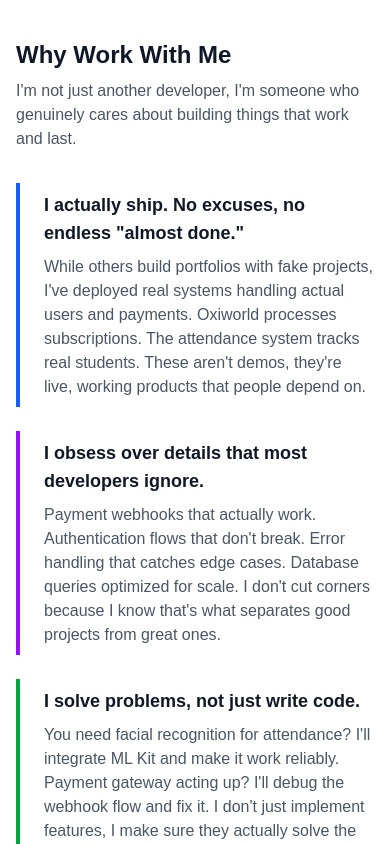
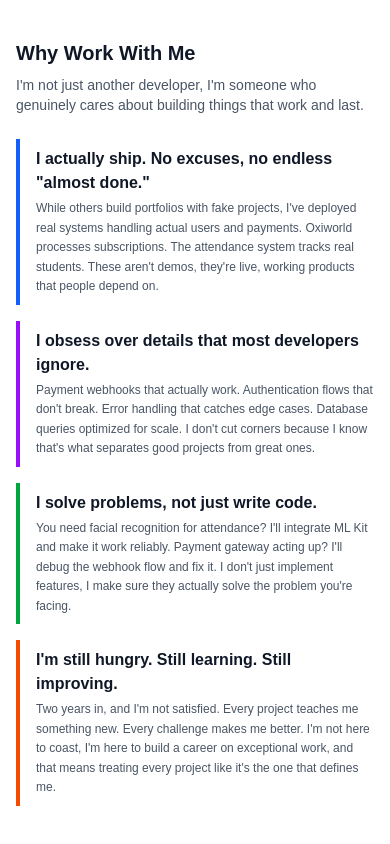
Before and after one commit to DevObiChinaka/portfolio, a Next.js app: page / in a window 390 px wide. Shown: the part 2280-3124 px from the top of the page. Built offline with nearby package versions, Linux system fonts and the light colour scheme.

Commit message:
Optimized for mobile view- better font handling

```diff
--- a/components/About.tsx
+++ b/components/About.tsx
@@ -103,53 +103,53 @@ export default function About() {
 
         {/* Why Work With Me Section */}
         <div>
-          <h3 className="text-2xl font-bold text-gray-900 dark:text-white mb-2">
+          <h3 className="text-xl sm:text-2xl font-bold text-gray-900 dark:text-white mb-2">
             Why Work With Me
           </h3>
-          <p className="text-gray-600 dark:text-gray-400 mb-8 max-w-3xl">
+          <p className="text-sm sm:text-base text-gray-600 dark:text-gray-400 mb-6 sm:mb-8 max-w-3xl">
             I'm not just another developer, I'm someone who genuinely cares about building things that work and last.
           </p>
-          <div className="space-y-6">
-            <div className="border-l-4 border-blue-600 pl-6 py-2">
-              <h4 className="text-lg font-semibold text-gray-900 dark:text-white mb-2">
+          <div className="space-y-4 sm:space-y-6">
+            <div className="border-l-4 border-blue-600 pl-4 sm:pl-6 py-2">
+              <h4 className="text-base sm:text-lg font-semibold text-gray-900 dark:text-white mb-1 sm:mb-2">
                 I actually ship. No excuses, no endless "almost done."
               </h4>
-              <p className="text-gray-600 dark:text-gray-400">
+              <p className="text-xs sm:text-base text-gray-600 dark:text-gray-400 leading-relaxed">
                 While others build portfolios with fake projects, I've deployed real systems handling actual users and payments.
                 Oxiworld processes subscriptions. The attendance system tracks real students. These aren't demos, they're live,
                 working products that people depend on.
               </p>
             </div>
 
-            <div className="border-l-4 border-purple-600 pl-6 py-2">
-              <h4 className="text-lg font-semibold text-gray-900 dark:text-white mb-2">
+            <div className="border-l-4 border-purple-600 pl-4 sm:pl-6 py-2">
+              <h4 className="text-base sm:text-lg font-semibold text-gray-900 dark:text-white mb-1 sm:mb-2">
                 I obsess over details that most developers ignore.
               </h4>
-              <p className="text-gray-600 dark:text-gray-400">
+              <p className="text-xs sm:text-base text-gray-600 dark:text-gray-400 leading-relaxed">
                 Payment webhooks that actually work. Authentication flows that don't break. Error handling that catches edge cases.
                 Database queries optimized for scale. I don't cut corners because I know that's what separates good projects from
                 great ones.
               </p>
             </div>
 
-            <div className="border-l-4 border-green-600 pl-6 py-2">
-              <h4 className="text-lg font-semibold text-gray-900 dark:text-white mb-2">
+            <div className="border-l-4 border-green-600 pl-4 sm:pl-6 py-2">
+              <h4 className="text-base sm:text-lg font-semibold text-gray-900 dark:text-white mb-1 sm:mb-2">
                 I solve problems, not just write code.
               </h4>
-              <p className="text-gray-600 dark:text-gray-400">
+              <p className="text-xs sm:text-base text-gray-600 dark:text-gray-400 leading-relaxed">
                 You need facial recognition for attendance? I'll integrate ML Kit and make it work reliably. Payment gateway acting up?
                 I'll debug the webhook flow and fix it. I don't just implement features, I make sure they actually solve the problem
                 you're facing.
               </p>
             </div>
 
-            <div className="border-l-4 border-orange-600 pl-6 py-2">
-              <h4 className="text-lg font-semibold text-gray-900 dark:text-white mb-2">
+            <div className="border-l-4 border-orange-600 pl-4 sm:pl-6 py-2">
+              <h4 className="text-base sm:text-lg font-semibold text-gray-900 dark:text-white mb-1 sm:mb-2">
                 I'm still hungry. Still learning. Still improving.
               </h4>
-              <p className="text-gray-600 dark:text-gray-400">
+              <p className="text-xs sm:text-base text-gray-600 dark:text-gray-400 leading-relaxed">
                 Two years in, and I'm not satisfied. Every project teaches me something new. Every challenge makes me better.
-                I'm not here to coast—I'm here to build a career on exceptional work, and that means treating every project like
+                I'm not here to coast, I'm here to build a career on exceptional work, and that means treating every project like
                 it's the one that defines me.
               </p>
             </div>
--- a/components/Contact.tsx
+++ b/components/Contact.tsx
@@ -288,7 +288,7 @@ export default function Contact() {
             </p>
             <p className="text-sm text-gray-500 dark:text-gray-500">
               Built with <span className="text-red-500">♥</span> using Next.js, TypeScript & Tailwind CSS
-            </p>
+            </p><br /><p className="text-sm text-gray-500 dark:text-gray-500">Let's work together and achieve greatness</p>
           </div>
         </footer>
       </div>
```
